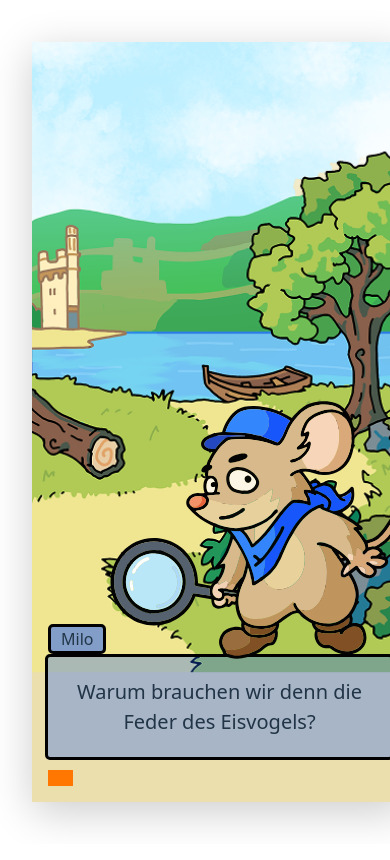
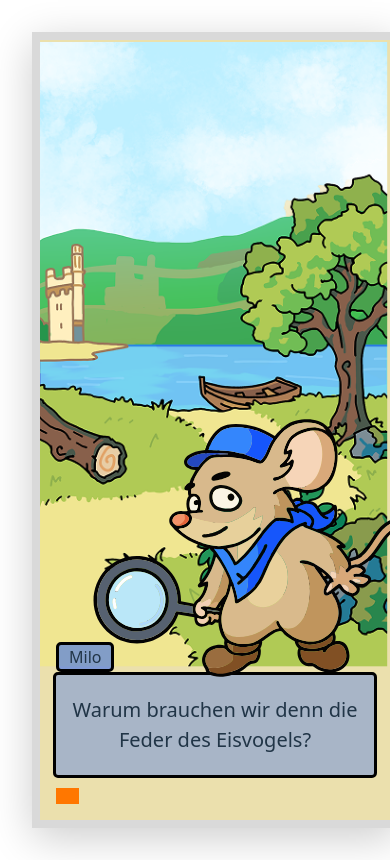
Before and after one commit to zohaib304/Kingfishers-colors, a React app: page / in a window 390 px wide. Shown: the top 860 px of the page. Built offline with nearby package versions, Linux system fonts and the light colour scheme; the HTML template or start-up script is replaced by a standard one.

Commit message:
refactor mobile frame component and styles for improved layout

```diff
--- a/src/kingfisher-colors/components/mobile-frame.css
+++ b/src/kingfisher-colors/components/mobile-frame.css
@@ -1,27 +1,16 @@
-.mobile-frame-wrapper {
-  display: flex;
-  justify-content: center;
-  align-items: center;
-  width: 100%;
-  height: 90vh;
-  background-color: #f5f5f5;
-}
-
 .mobile-frame {
-  width: 375px;
-  height: 90vh;
-  max-height: 100vh;
-  background-size: cover;
+  width: 350px;
+  height: calc(100vh - 4rem);
+  background-size: 100% 100%;
   background-position: center;
   background-repeat: no-repeat;
-  position: relative;
   overflow: hidden;
   box-shadow: 0 10px 40px rgba(0, 0, 0, 0.2);
+  border: 8px solid #D9D9D9;
 }
 
 .mobile-frame-content {
   width: 100%;
   height: 100%;
-  overflow-y: auto;
-  overflow-x: hidden;
+  overflow: hidden;
 }
--- a/src/kingfisher-colors/components/mobile-frame.jsx
+++ b/src/kingfisher-colors/components/mobile-frame.jsx
@@ -4,7 +4,7 @@ import backgroundImage from "../assets/background.png"
 
 export function MobileFrame({ children }) {
   return (
-    <div className="mobile-frame-wrapper">
+
     <div
       className="mobile-frame"
       style={{
@@ -15,6 +15,6 @@ export function MobileFrame({ children }) {
         {children}
       </div>
     </div>
-    </div>
+
   )
 }
```
Also changed, not shown: 2 other files (tests, documents, lock files or other folders). Lines whose indentation alone changed are shown as unchanged.
